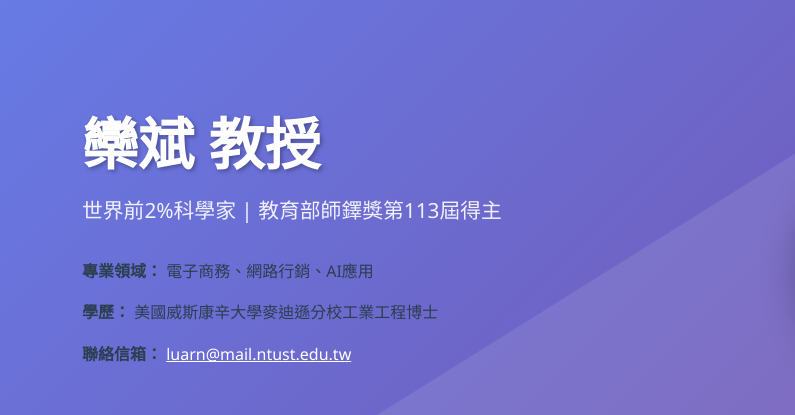
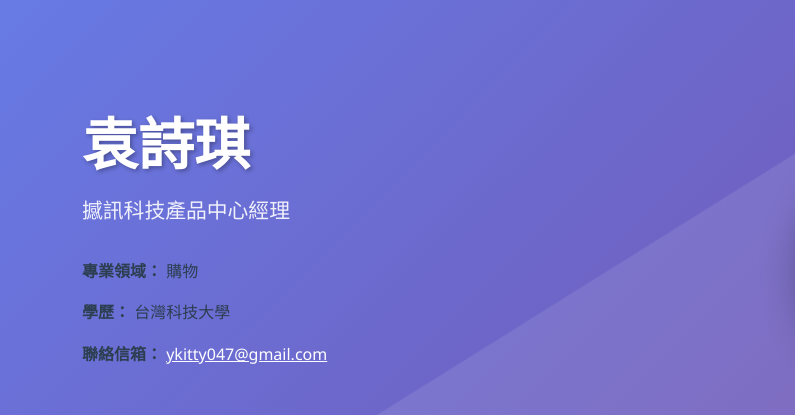
Before and after one commit to yuankitty/yuankitty.github.io, a plain HTML site: page index.html in a window 1280 px wide. Shown: the part 149-564 px from the top of the page, 0-795 px from the left. Drawn offline with nearby package versions, Linux system fonts and the light colour scheme.

Commit message:
Update index.html

```diff
--- a/index.html
+++ b/index.html
@@ -156,15 +156,15 @@
     <script>
         // ====== 使用者資料區域 - 請修改以下內容 ======
         const profileData = {
-            name: "欒斌 教授",
-            title: "世界前2%科學家 | 教育部師鐸獎第113屆得主",
-            expertise: "電子商務、網路行銷、AI應用",
-            education: "美國威斯康辛大學麥迪遜分校工業工程博士",
-            email: "luarn@mail.ntust.edu.tw",
+            name: "袁詩琪",
+            title: "撼訊科技產品中心經理",
+            expertise: "購物",
+            education: "台灣科技大學",
+            email: "ykitty047@gmail.com",
             about: "欒斌博士在東海大學取得工業工程學士學位，隨後在美國威斯康辛大學麥迪遜分校獲得工業工程碩士和博士學位。2023年，他被史丹佛大學認定為世界前2%科學家之一。",
             contactEmail: "luarn@mail.ntust.edu.tw",
-            phone: "886-2-2737-6754",
-            location: "研究室: T2-409<br>國立臺灣科技大學"
+            phone: "886-920973580",
+            location: "台北市內湖區"
         };
         // ====== 使用者資料區域結束 ======
 
```
